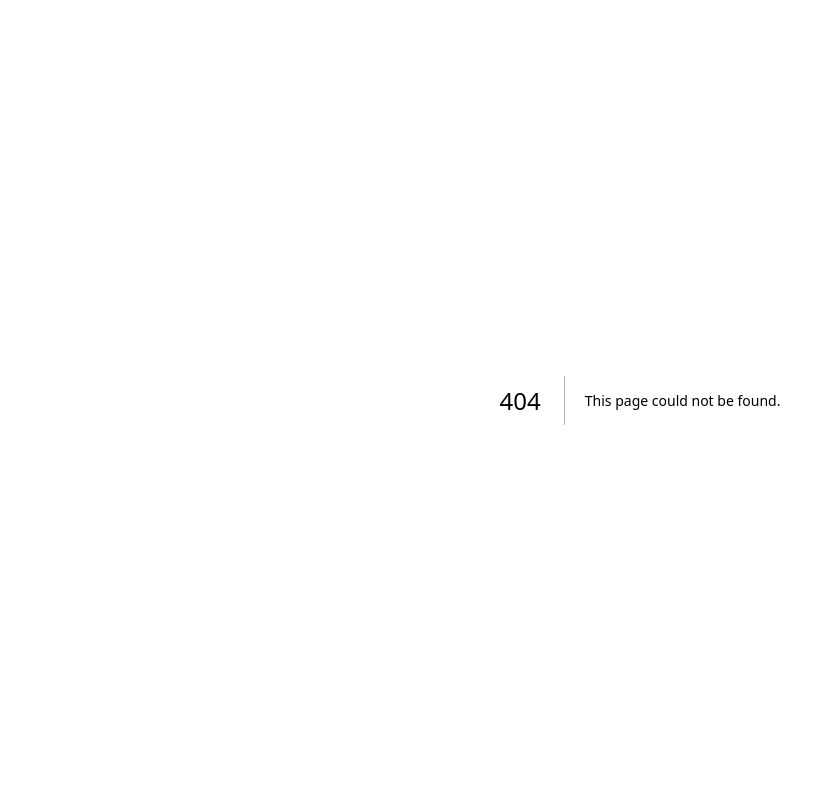
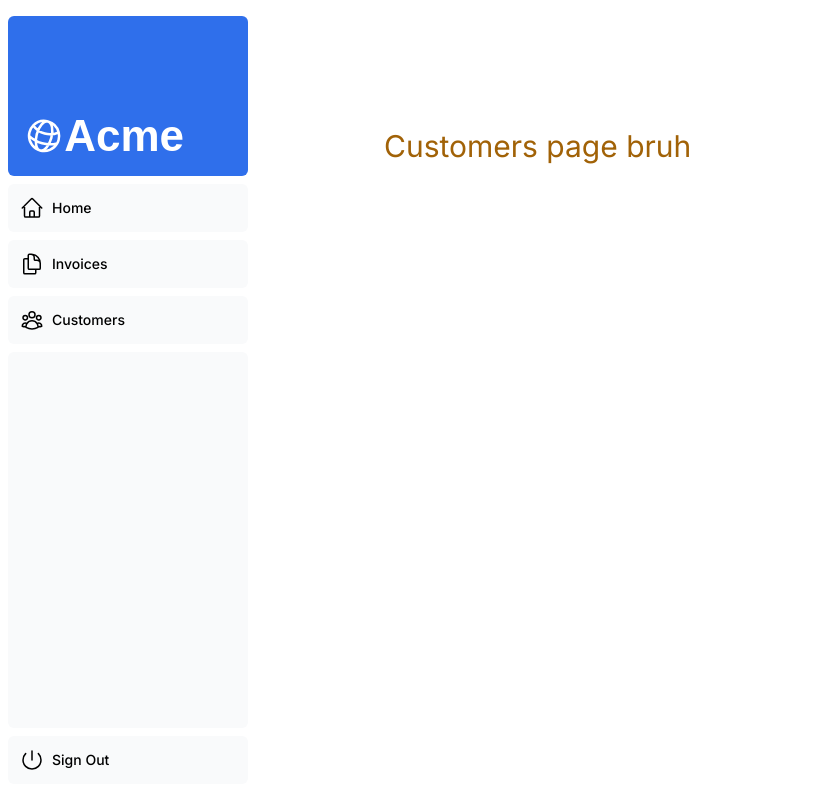
Before and after one commit to Sudo-devMan/Learning-NextJS, a Next.js app: page /dashboard/customers in a window 1280 px wide. Before the commit this address had no page. Shown: the whole page, without its empty margins (0-835 px from the left). Built offline with nearby package versions, Linux system fonts and the light colour scheme; a web font is replaced by a local one.

Commit message:
Add dashboard route

```diff
--- /dev/null
+++ b/app/dashboard/customers/page.tsx
@@ -0,0 +1,10 @@
+
+export default function Page() {
+    return (
+        <div>
+            <h1 className="text-cenetr m-20 text-3xl text-yellow-700">
+                Customers page bruh
+            </h1>
+        </div>
+    )
+}
--- /dev/null
+++ b/app/dashboard/invoices/page.tsx
@@ -0,0 +1,10 @@
+
+export default function Page() {
+    return (
+        <div>
+            <h1 className="text-cenetr m-20 text-3xl text-yellow-700">
+                Invoices page bruh
+            </h1>
+        </div>
+    )
+}
--- /dev/null
+++ b/app/dashboard/layout.tsx
@@ -0,0 +1,13 @@
+
+import SideNav from '@/app/ui/dashboard/sidenav'
+
+export default function Layout({children}: {children: React.ReactNode}) {
+    return (
+        <div className="flex h-screen flex-col md:flex-row md:overflow-hidden">
+            <div className="w-full w-full md:w-64">
+                <SideNav/>
+            </div>
+            <div className="grow p-6 md:overflow-y-auto md:p-12">{children}</div>
+        </div>
+    )
+}
--- a/app/dashboard/page.tsx
+++ b/app/dashboard/page.tsx
@@ -1,9 +1,10 @@
 
 export default function Page() {
-    return
+    return(
         <div>
-            <h1 className="text-green-600 text-3xl">
+            <h1 className="text-center m-20 text-green-600 text-3xl">
                 Broski in da Dashboard
             </h1>
         </div>
+    )
 }
```
